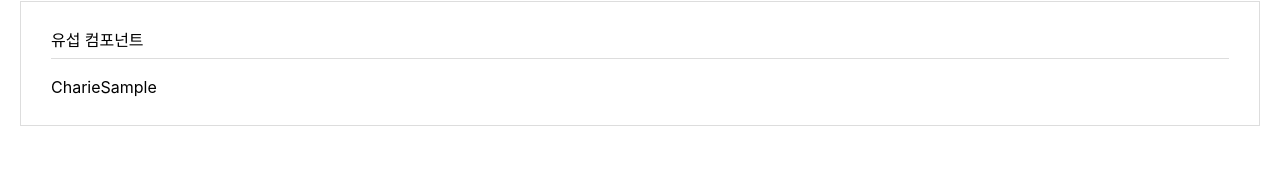
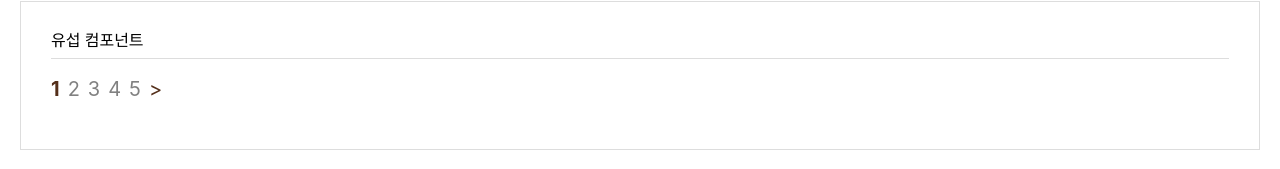
Before and after one commit to sprint12-part2/openmind, a React (Vite) app: page /sample in a window 1280 px wide. Shown: the part 655-824 px from the top of the page. Built offline with nearby package versions, Linux system fonts and the light colour scheme.

Commit message:
Pagination 컴포넌트 개발

```diff
--- /dev/null
+++ b/src/components/Pagination/Pagination.jsx
@@ -0,0 +1,81 @@
+import React, { useState } from "react";
+import styles from "./Pagination.module.css";
+
+export function Pagination({ totalItems, itemsPerPage, onPageChange }) {
+  // 총 페이지 수 계산
+  const totalPages = Math.ceil(totalItems / itemsPerPage);
+
+  // 현재 페이지 상태
+  const [currentPage, setCurrentPage] = useState(1);
+
+  // 한 번에 표시할 페이지 번호 수 (그룹 크기)
+  const pagesPerGroup = 5;
+
+  // 현재 페이지가 속한 그룹 계산
+  const currentGroup = Math.ceil(currentPage / pagesPerGroup);
+
+  // 현재 그룹의 시작 페이지 번호
+  const groupStart = (currentGroup - 1) * pagesPerGroup + 1;
+
+  // 현재 그룹의 끝 페이지 번호
+  const groupEnd = Math.min(groupStart + pagesPerGroup - 1, totalPages);
+
+  // 페이지 변경 함수
+  function handlePageChange(page) {
+    // 페이지 번호가 유효하지 않으면 아무 동작도 하지 않음
+    if (page < 1 || page > totalPages) return;
+
+    // 현재 페이지 상태 업데이트
+    setCurrentPage(page);
+
+    // 부모 컴포넌트로 변경된 페이지 번호 전달
+    if (onPageChange) onPageChange(page);
+  }
+
+  // 이전 그룹으로 이동하는 함수
+  function handlePreviousGroup() {
+    handlePageChange(groupStart - 1); // 이전 그룹의 마지막 페이지로 이동
+  }
+
+  // 다음 그룹으로 이동하는 함수
+  function handleNextGroup() {
+    handlePageChange(groupEnd + 1); // 다음 그룹의 첫 페이지로 이동
+  }
+
+  return (
+    <div className={styles.paginationContainer}>
+      {/* 이전 그룹 버튼 */}
+      {currentPage !== 1 && ( // 현재 페이지가 첫 번째 페이지가 아닐 경우만 렌더링
+        <button
+          className={styles.arrowButton}
+          onClick={handlePreviousGroup} // 이전 그룹으로 이동
+        >
+          &lt; {/* 왼쪽 화살표 */}
+        </button>
+      )}
+
+      {/* 현재 그룹의 페이지 번호 */}
+      {Array.from({ length: groupEnd - groupStart + 1 }, (_, index) => (
+        <button
+          key={groupStart + index} // 고유 키 설정
+          className={`${styles.pageButton} ${
+            currentPage === groupStart + index ? styles.active : "" // 현재 페이지 스타일 적용
+          }`}
+          onClick={() => handlePageChange(groupStart + index)} // 해당 페이지로 이동
+        >
+          {groupStart + index} {/* 페이지 번호 */}
+        </button>
+      ))}
+
+      {/* 다음 그룹 버튼 */}
+      {currentPage !== totalPages && ( // 현재 페이지가 마지막 페이지가 아닐 경우만 렌더링
+        <button
+          className={styles.arrowButton}
+          onClick={handleNextGroup} // 다음 그룹으로 이동
+        >
+          &gt; {/* 오른쪽 화살표 */}
+        </button>
+      )}
+    </div>
+  );
+}
--- /dev/null
+++ b/src/components/Pagination/Pagination.module.css
@@ -0,0 +1,36 @@
+.paginationContainer {
+  display: flex;
+  align-items: flex-start;
+  gap: var(--spacing-8); /* 0.8rem 간격 */
+  width: 28rem; /* 280px */
+  height: 4rem; /* 40px */
+}
+
+.arrowButton {
+  font-size: var(--font-size-xl); /* 1.8rem */
+  color: var(--color-primary-400); /* 화살표 기본 색상 */
+  cursor: pointer;
+}
+
+.arrowButton:disabled {
+  color: var(--color-gray-300);
+  cursor: not-allowed;
+}
+
+.pageButton {
+  font-size: var(--font-size-xl); /* 1.6rem */
+  font-weight: var(--font-weight-regular);
+  color: var(--color-gray-400); /* 기본 숫자 색상 */
+  background: none; /* 배경 제거 */
+  border: none; /* 테두리 제거 */
+  cursor: pointer;
+}
+
+.pageButton:hover {
+  color: var(--color-primary-300); /* 호버 시 숫자 색상 변경 */
+}
+
+.pageButton.active {
+  color: var(--color-primary-400); /* 활성화된 숫자 색상 */
+  font-weight: var(--font-weight-bold); /* 활성화된 숫자 강조 */
+}
--- /dev/null
+++ b/src/components/Pagination/index.js
@@ -0,0 +1 @@
+export * from "./Pagination";
--- a/src/pages/sample/components/CharieSample.jsx
+++ b/src/pages/sample/components/CharieSample.jsx
@@ -1,3 +1,22 @@
+import React, { useState } from "react";
+import { Pagination } from "@components/Pagination";
+
 export default function CharieSample() {
-  return <div>CharieSample</div>;
+  const totalItems = 100;
+  const itemsPerPage = 8;
+
+  function handlePageChange(page) {
+    console.log(`현재 페이지: ${page}`);
+    setCurrentPage(page);
+  }
+
+  return (
+    <div>
+      <Pagination
+        totalItems={totalItems}
+        itemsPerPage={itemsPerPage}
+        onPageChange={handlePageChange}
+      />
+    </div>
+  );
 }
```
Also changed, not shown: src/assets/css/reset.css (+109 -23 lines).
